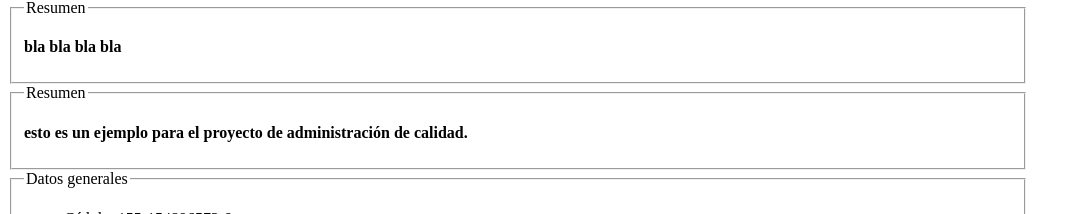
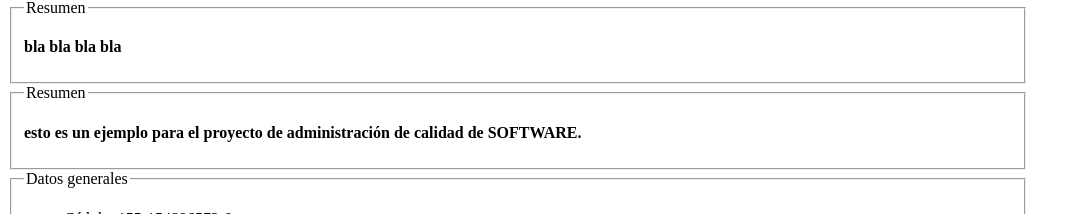
Before and after one commit to KevinAa15/ejemploadmon, a plain HTML site: page index.html in a window 1280 px wide. Shown: the part 338-552 px from the top of the page, without its empty margins (0-1083 px from the left). Drawn offline with Linux system fonts and the light colour scheme.

Commit message:
se actualizo el index

```diff
--- a/index.html
+++ b/index.html
@@ -34,7 +34,7 @@
 <fieldset>
  <legend>Resumen</legend>
     <p >
-   esto es un ejemplo para el proyecto de administración de calidad.
+   esto es un ejemplo para el proyecto de administración de calidad de SOFTWARE.
   </p>
 </fieldset>
 
```
